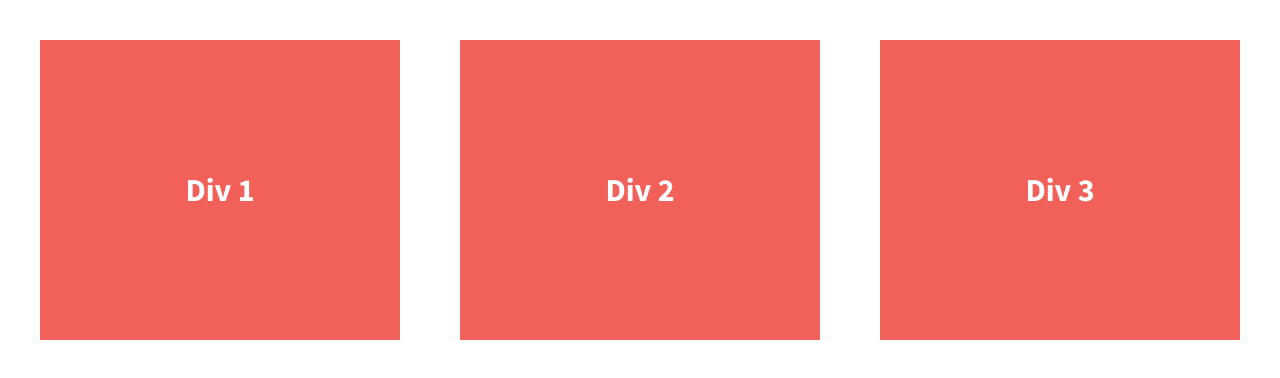
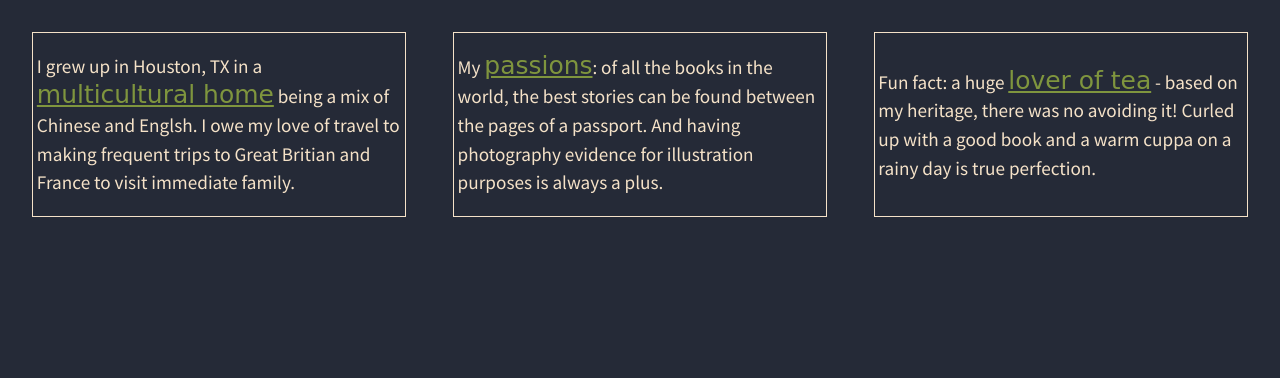
Before and after one commit to christina-lynn/divs-flexbox-starter, a plain HTML site: page index.html in a window 1280 px wide. Drawn offline with nearby package versions, Linux system fonts and the light colour scheme.

Commit message:
added personal info to divs

```diff
--- a/css/main.css
+++ b/css/main.css
@@ -97,37 +97,48 @@ textarea {
 
 
 html {
-  background-color: #fff;
+  background-color: #252a37;
   height: 100%;
+  width: 100%;
 }
 
 body {
   font-family: 'Source Sans Pro', sans-serif;
+  font-weight: 700;
   padding: 2em;
-  font-size: 1.25em;
   height: 100%;
 }
 
 .wrapper {
   /*add display:flex and set justify-content to space-between*/
-  font-weight: 700;
   display: flex;
+  flex-flow: row wrap;
   justify-content: space-between;
+  align-content: center:
 }
 
 .div-1, .div-2, .div-3 {
   /*give the divs a width of 30%, add display:flex, set justify-content and align-items to center*/
-  color: #fff;
+  color: #f5e2c8;
   line-height: 1.5em;
-  font-size: 1.6em;
-  background-color: #f16059;
-  height: 300px;
+  font-size: 1.2em;
+  font-weight: 400;
+  height: auto;
   width: 30%;
   display: flex;
   justify-content: center;
   align-items: center;
+  border-style: solid;
+  border-width: .1em;
+  padding: 0 .2em;
 }
 
+.wrapper span {
+  font-family: cursive;
+  font-size: 1.3em;
+  text-decoration: underline;
+  color: #7f953e;
+}
 
 
 
--- a/index.html
+++ b/index.html
@@ -23,13 +23,13 @@
 
         <section class="wrapper">
             <div class="div-1">
-                Div 1
+                <p>I grew up in Houston, TX in a <span>multicultural home</span> being a mix of Chinese and Englsh. I owe my love of travel to making frequent trips to Great Britian and France to visit immediate family.</p>
             </div>
             <div class="div-2">
-                Div 2
+               <p> My <span>passions</span>: of all the books in the world, the best stories can be found between the pages of a passport. And having photography evidence for illustration purposes is always a plus.</p>
             </div>
             <div class="div-3">
-                Div 3
+               <p> Fun fact: a huge <span>lover of tea</span> - based on my heritage, there was no avoiding it! Curled up with a good book and a warm cuppa on a rainy day is true perfection.</p>
             </div>
         </section>
 
```
Also changed, not shown: img/canyonlands-np.jpg (added), img/glacier-np.jpg (added), img/keukenhof-garden.jpg (added).
